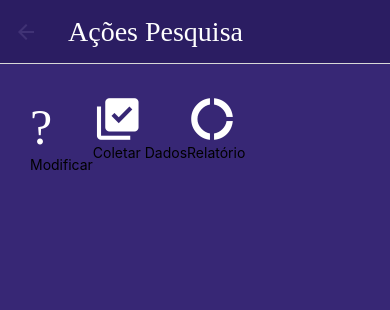
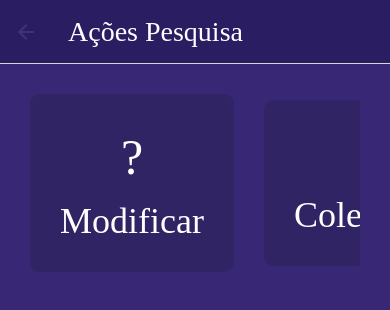
Before and after one commit to victorFeracin/Satisfying-You-Surveys, a React Native app: screen /AcoesPesquisa in a window 390 px wide. Shown: the top 310 px of the page. Built offline with nearby package versions, Linux system fonts and the light colour scheme.

Commit message:
feat: finished AcoesCard

```diff
--- a/src/components/AcoesCard/AcoesCard.js
+++ b/src/components/AcoesCard/AcoesCard.js
@@ -1,32 +1,44 @@
-import {
-  Text,
-  Image,
-  TouchableOpacity,
-  ScrollView
-} from 'react-native';
+import {Text, TouchableOpacity, ScrollView} from 'react-native';
 import Icon from 'react-native-vector-icons/MaterialIcons';
 import StyleAcoesCard from './StyleAcoesCard';
+import {useNavigation} from '@react-navigation/native';
 
-const AcoesCard = (props) => {
-
+const AcoesCard = props => {
+  const navigation = useNavigation();
   return (
-    <ScrollView horizontal style={StyleAcoesCard.container}>
-      <TouchableOpacity style={StyleAcoesCard.containerCard} onPress={props.onPress}>
-        <Icon name="edit-document" size={50} color="#FFFFFF"/>
+    <ScrollView
+      horizontal
+      style={StyleAcoesCard.container}
+      contentContainerStyle={{
+        gap: 30,
+        alignItems: 'center',
+        justifyContent: 'center',
+      }}
+      showsHorizontalScrollIndicator={false}>
+      <TouchableOpacity
+        style={StyleAcoesCard.containerCard}
+        onPress={props.onPress}>
+        <Icon name="edit-document" size={50} color="#FFFFFF" />
         <Text style={StyleAcoesCard.title}>Modificar</Text>
       </TouchableOpacity>
 
-      <TouchableOpacity style={StyleAcoesCard.containerCard} onPress={props.onPress}>
-        <Icon name="library-add-check" size={50} color="#FFFFFF"/>
+      <TouchableOpacity
+        style={StyleAcoesCard.containerCard}
+        onPress={() =>
+          navigation.navigate('ColetarAcaoPesquisa', {card: props.card})
+        }>
+        <Icon name="library-add-check" size={50} color="#FFFFFF" />
         <Text style={StyleAcoesCard.title}>Coletar Dados</Text>
       </TouchableOpacity>
 
-      <TouchableOpacity style={StyleAcoesCard.containerCard} onPress={props.onPress}>
-        <Icon name="donut-large" size={50} color="#FFFFFF"/>
+      <TouchableOpacity
+        style={StyleAcoesCard.containerCard}
+        onPress={props.onPress}>
+        <Icon name="donut-large" size={50} color="#FFFFFF" />
         <Text style={StyleAcoesCard.title}>Relatório</Text>
       </TouchableOpacity>
     </ScrollView>
   );
-}
+};
 
 export default AcoesCard;
--- a/src/components/AcoesCard/StyleAcoesCard.js
+++ b/src/components/AcoesCard/StyleAcoesCard.js
@@ -1,8 +1,22 @@
 import { StyleSheet } from 'react-native';
 
 const StyleAcoesCard = StyleSheet.create({
+  container: {
 
-
+  },
+  containerCard: {
+    padding: 30,
+    alignItems: 'center',
+    justifyContent: 'center',
+    backgroundColor: '#312464',
+    borderRadius: 10,
+  },
+  title: {
+    fontSize: 36,
+    fontFamily: 'AveriaLibre-Regular',
+    color: '#FFF',
+    marginTop: 14
+  }
 });
 
 export default StyleAcoesCard;
```
